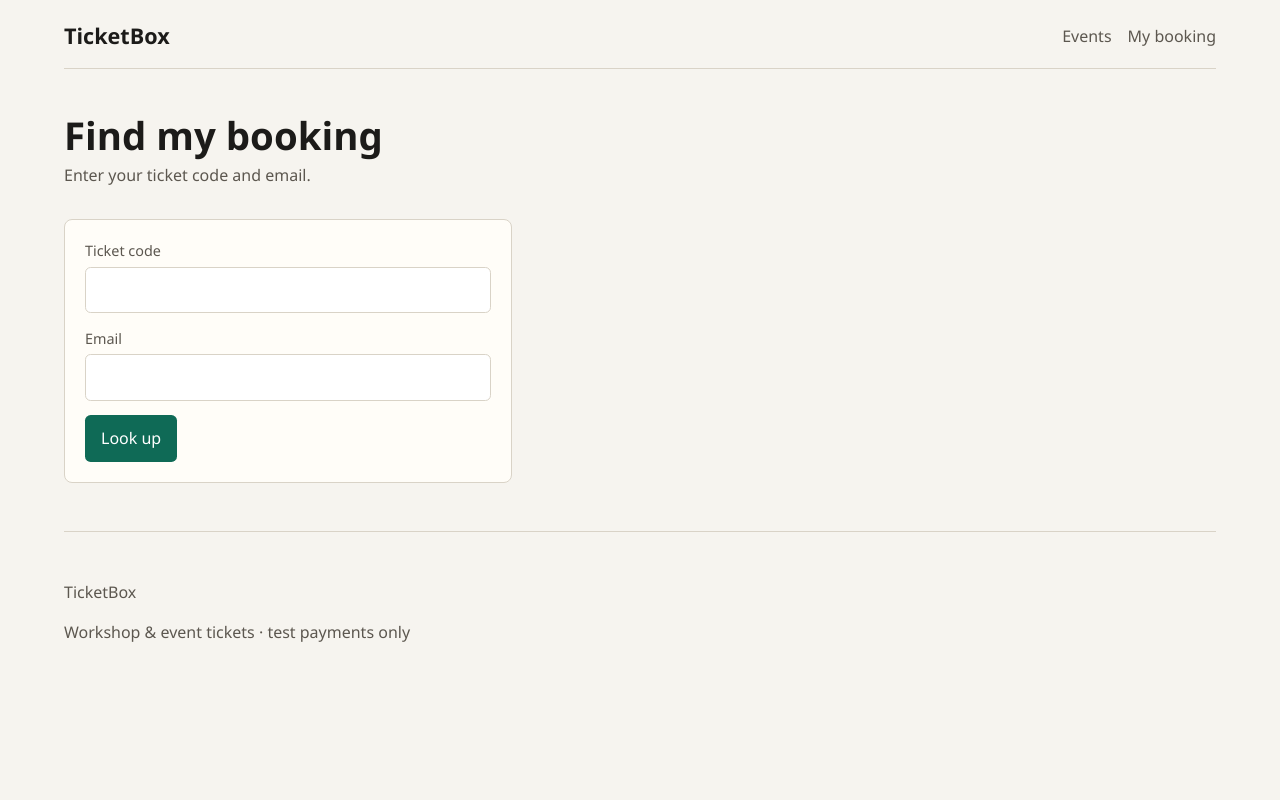
After one commit to Sahil191202/TicketBox, a Node project: template Backend/src/views/booking-lookup.ejs in a window 1280 px wide. The commit adds this page. Run offline with Node 20 templates, Linux system fonts and the light colour scheme; the template is opened without the code that fills it, so the values that code supplies are empty; some libraries are stand-ins or nearby versions.

Commit message:
Implement EJS template structure and integrate booking and checkout routes

```diff
--- a/Backend/package.json
+++ b/Backend/package.json
@@ -25,7 +25,9 @@
   "dependencies": {
     "bcrypt": "^6.0.0",
     "dotenv": "^17.4.2",
+    "ejs": "^6.0.1",
     "express": "^5.2.1",
+    "express-ejs-layouts": "^2.5.1",
     "joi": "^18.2.3",
     "jsonwebtoken": "^9.0.3",
     "knex": "^3.3.0",
--- a/Backend/public/css/main.css
+++ b/Backend/public/css/main.css
@@ -0,0 +1,228 @@
+/*
+  TicketBox public site — structural baseline for Sahil.
+  Swap / extend styles here; class names in the EJS templates are the contract.
+
+  Key hooks:
+  - .site-header / .site-logo / .site-nav
+  - .site-main / .site-footer
+  - .event-list / .event-card
+  - .event-detail / .booking-form
+  - .field / .btn
+*/
+
+:root {
+  --tb-bg: #f6f4ef;
+  --tb-ink: #1c1b19;
+  --tb-muted: #5c574f;
+  --tb-line: #d9d3c7;
+  --tb-accent: #0f6a56;
+  --tb-surface: #fffdf8;
+  --tb-max: 72rem;
+  --tb-space: 1.25rem;
+  --tb-font: "Segoe UI", Tahoma, sans-serif;
+}
+
+*,
+*::before,
+*::after {
+  box-sizing: border-box;
+}
+
+body {
+  margin: 0;
+  min-height: 100vh;
+  font-family: var(--tb-font);
+  color: var(--tb-ink);
+  background: var(--tb-bg);
+  line-height: 1.5;
+}
+
+a {
+  color: inherit;
+}
+
+.site-header,
+.site-footer,
+.site-main {
+  width: min(100% - 2rem, var(--tb-max));
+  margin-inline: auto;
+}
+
+.site-header {
+  padding: var(--tb-space) 0;
+}
+
+.site-header__inner {
+  display: flex;
+  align-items: center;
+  justify-content: space-between;
+  gap: 1rem;
+  border-bottom: 1px solid var(--tb-line);
+  padding-bottom: 1rem;
+}
+
+.site-logo {
+  font-size: 1.35rem;
+  font-weight: 700;
+  text-decoration: none;
+}
+
+.site-nav {
+  display: flex;
+  gap: 1rem;
+}
+
+.site-nav__link {
+  text-decoration: none;
+  color: var(--tb-muted);
+}
+
+.site-nav__link:hover {
+  color: var(--tb-ink);
+}
+
+.site-main {
+  padding: 1.5rem 0 3rem;
+}
+
+.site-footer {
+  padding: 2rem 0 3rem;
+  color: var(--tb-muted);
+  border-top: 1px solid var(--tb-line);
+}
+
+.home__title,
+.event-detail__title,
+.booking-lookup__title {
+  margin: 0 0 0.35rem;
+  font-size: clamp(1.75rem, 3vw, 2.4rem);
+  line-height: 1.15;
+}
+
+.home__lede,
+.booking-lookup__lede,
+.event-detail__meta {
+  margin: 0 0 1.5rem;
+  color: var(--tb-muted);
+}
+
+.event-list {
+  list-style: none;
+  margin: 0;
+  padding: 0;
+  display: grid;
+  gap: 1rem;
+}
+
+@media (min-width: 720px) {
+  .event-list {
+    grid-template-columns: repeat(2, minmax(0, 1fr));
+  }
+}
+
+.event-card {
+  background: var(--tb-surface);
+  border: 1px solid var(--tb-line);
+  border-radius: 0.5rem;
+}
+
+.event-card__link {
+  display: block;
+  padding: 1.25rem;
+  text-decoration: none;
+}
+
+.event-card__title {
+  margin: 0 0 0.5rem;
+  font-size: 1.2rem;
+}
+
+.event-card__meta,
+.event-card__seats {
+  margin: 0.25rem 0;
+  color: var(--tb-muted);
+}
+
+.event-card__price {
+  margin: 0.75rem 0 0.25rem;
+  font-weight: 700;
+}
+
+.event-detail__back {
+  display: inline-block;
+  margin-bottom: 1rem;
+  color: var(--tb-muted);
+  text-decoration: none;
+}
+
+.event-detail__facts {
+  display: flex;
+  gap: 2rem;
+  margin: 1.5rem 0;
+}
+
+.event-detail__fact dt {
+  color: var(--tb-muted);
+  font-size: 0.85rem;
+}
+
+.event-detail__fact dd {
+  margin: 0.2rem 0 0;
+  font-weight: 700;
+}
+
+.booking-form,
+.booking-lookup__form {
+  margin-top: 2rem;
+  padding: 1.25rem;
+  background: var(--tb-surface);
+  border: 1px solid var(--tb-line);
+  border-radius: 0.5rem;
+  max-width: 28rem;
+}
+
+.booking-form__title {
+  margin: 0 0 1rem;
+  font-size: 1.15rem;
+}
+
+.field {
+  display: block;
+  margin-bottom: 0.9rem;
+}
+
+.field__label {
+  display: block;
+  margin-bottom: 0.3rem;
+  font-size: 0.9rem;
+  color: var(--tb-muted);
+}
+
+.field__input {
+  width: 100%;
+  padding: 0.65rem 0.75rem;
+  border: 1px solid var(--tb-line);
+  border-radius: 0.35rem;
+  font: inherit;
+  background: #fff;
+}
+
+.btn {
+  display: inline-block;
+  border: 0;
+  border-radius: 0.35rem;
+  padding: 0.7rem 1rem;
+  font: inherit;
+  cursor: pointer;
+}
+
+.btn--primary {
+  background: var(--tb-accent);
+  color: #fff;
+}
+
+.home__empty,
+.booking-form__soldout,
+.booking-lookup__message {
+  color: var(--tb-muted);
+}
--- /dev/null
+++ b/Backend/src/views/booking-lookup.ejs
@@ -0,0 +1,25 @@
+<section class="booking-lookup">
+  <header class="booking-lookup__intro">
+    <h1 class="booking-lookup__title">Find my booking</h1>
+    <p class="booking-lookup__lede">Enter your ticket code and email.</p>
+  </header>
+
+  <!-- Day 4–5: wire to GET /bookings/:ticket_code -->
+  <form class="booking-lookup__form" method="get" action="/bookings/lookup">
+    <label class="field">
+      <span class="field__label">Ticket code</span>
+      <input class="field__input" type="text" name="ticket_code" required autocomplete="off">
+    </label>
+
+    <label class="field">
+      <span class="field__label">Email</span>
+      <input class="field__input" type="email" name="email" required autocomplete="email">
+    </label>
+
+    <button class="btn btn--primary" type="submit">Look up</button>
+  </form>
+
+  <% if (typeof message !== 'undefined' && message) { %>
+    <p class="booking-lookup__message"><%= message %></p>
+  <% } %>
+</section>
--- /dev/null
+++ b/Backend/src/views/layout.ejs
@@ -0,0 +1,22 @@
+<!DOCTYPE html>
+<html lang="en">
+<head>
+  <meta charset="utf-8">
+  <meta name="viewport" content="width=device-width, initial-scale=1">
+  <title><%= typeof title !== 'undefined' ? title + ' · TicketBox' : 'TicketBox' %></title>
+  <link rel="stylesheet" href="/css/main.css">
+</head>
+<body class="page<%= typeof bodyClass !== 'undefined' ? ' ' + bodyClass : '' %>">
+  <%- include('partials/header') %>
+
+  <main class="site-main" id="main">
+    <%- body %>
+  </main>
+
+  <%- include('partials/footer') %>
+
+  <% if (typeof scripts !== 'undefined' && scripts) { %>
+    <%- scripts %>
+  <% } %>
+</body>
+</html>
--- /dev/null
+++ b/Backend/src/views/partials/footer.ejs
@@ -0,0 +1,6 @@
+<footer class="site-footer">
+  <div class="site-footer__inner">
+    <p class="site-footer__brand">TicketBox</p>
+    <p class="site-footer__note">Workshop &amp; event tickets · test payments only</p>
+  </div>
+</footer>
--- /dev/null
+++ b/Backend/src/views/partials/header.ejs
@@ -0,0 +1,9 @@
+<header class="site-header">
+  <div class="site-header__inner">
+    <a class="site-logo" href="/">TicketBox</a>
+    <nav class="site-nav" aria-label="Primary">
+      <a class="site-nav__link" href="/">Events</a>
+      <a class="site-nav__link" href="/bookings/lookup">My booking</a>
+    </nav>
+  </div>
+</header>
--- a/Backend/src/web.js
+++ b/Backend/src/web.js
@@ -2,15 +2,32 @@ require('dotenv').config();
 
 const express = require('express');
 const path = require('path');
+const expressLayouts = require('express-ejs-layouts');
 const logger = require('./config/logger');
 const db = require('./config/db');
+const { formatPrice, formatDate, seatsLeft } = require('./utils/format');
+const { errorHandler } = require('./middleware/errorHandler');
+
+const homeRoutes = require('./routes/web/home');
+const eventRoutes = require('./routes/web/event');
+const bookingRoutes = require('./routes/web/booking');
+const checkoutRoutes = require('./routes/web/checkout');
 
 const app = express();
 const port = Number(process.env.WEB_PORT) || 3000;
 
 app.set('view engine', 'ejs');
 app.set('views', path.join(__dirname, 'views'));
+app.set('layout', 'layout');
+app.use(expressLayouts);
+
+app.locals.formatPrice = formatPrice;
+app.locals.formatDate = formatDate;
+app.locals.seatsLeft = seatsLeft;
+app.locals.s3PublicBaseUrl = process.env.S3_PUBLIC_BASE_URL || '';
+
 app.use(express.static(path.join(__dirname, '..', 'public')));
+app.use(express.urlencoded({ extended: false }));
 
 app.get('/health', async (_req, res) => {
   try {
@@ -22,34 +39,51 @@ app.get('/health', async (_req, res) => {
   }
 });
 
-// Day 1 stub — real EJS pages land on Day 3
-app.get('/', async (_req, res) => {
-  try {
-    const events = await db('events')
-      .where({ status: 'published' })
-      .whereNull('deleted_at')
-      .orderBy('starts_at', 'asc');
+app.use(homeRoutes);
+app.use(eventRoutes);
+app.use(bookingRoutes);
+app.use(checkoutRoutes);
 
-    res.type('html').send(`<!doctype html>
+function renderErrorPage(res, status, heading, message) {
+  res.status(status).send(`<!doctype html>
 <html lang="en">
-<head><meta charset="utf-8"><title>TicketBox</title></head>
-<body>
-  <h1>TicketBox</h1>
-  <p>Day 1 scaffold — ${events.length} published event(s) in DB.</p>
-  <ul>
-    ${events
-      .map(
-        (e) =>
-          `<li><strong>${e.title}</strong> — ₹${(e.price_paise / 100).toFixed(0)} · ${e.total_seats - e.seats_sold} seats left</li>`
-      )
-      .join('')}
-  </ul>
+<head>
+  <meta charset="utf-8">
+  <meta name="viewport" content="width=device-width, initial-scale=1">
+  <title>${heading} · TicketBox</title>
+  <link rel="stylesheet" href="/css/main.css">
+</head>
+<body class="page page--error">
+  <main class="site-main">
+    <h1>${heading}</h1>
+    <p>${message}</p>
+    <p><a href="/">Back to events</a></p>
+  </main>
 </body>
 </html>`);
-  } catch (err) {
-    logger.error({ err }, 'home page failed');
-    res.status(500).send('Database error');
+}
+
+app.use((req, res, next) => {
+  if (req.accepts('html')) {
+    return renderErrorPage(res, 404, 'Page not found', 'That page does not exist.');
   }
+  return res.status(404).json({ error: 'Not found' });
+});
+
+app.use((err, req, res, next) => {
+  const status = err.status || err.statusCode || 500;
+  logger.error({ err }, 'web request failed');
+
+  if (req.accepts('html')) {
+    const heading = status === 404 ? 'Event not found' : 'Something went wrong';
+    const message =
+      status === 404
+        ? 'That event is missing or not published.'
+        : 'Please try again in a moment.';
+    return renderErrorPage(res, status, heading, message);
+  }
+
+  return errorHandler(err, req, res, next);
 });
 
 app.listen(port, () => {
```
Also changed, not shown: Backend/docs/EJS_FOR_SAHIL.md (added, +27 -0 lines), Backend/docs/commands.md (+11 -0 lines), Backend/src/routes/web/booking.js (added, +20 -0 lines), Backend/src/routes/web/checkout.js (added, +14 -0 lines), Backend/src/routes/web/event.js (added, +30 -0 lines), Backend/src/routes/web/home.js (added, +23 -0 lines), Backend/src/utils/format.js (added, +31 -0 lines), Backend/src/views/checkout.ejs (added, +8 -0 lines), Backend/src/views/event.ejs (added, +82 -0 lines), Backend/src/views/home.ejs (added, +31 -0 lines), 1 other file.
